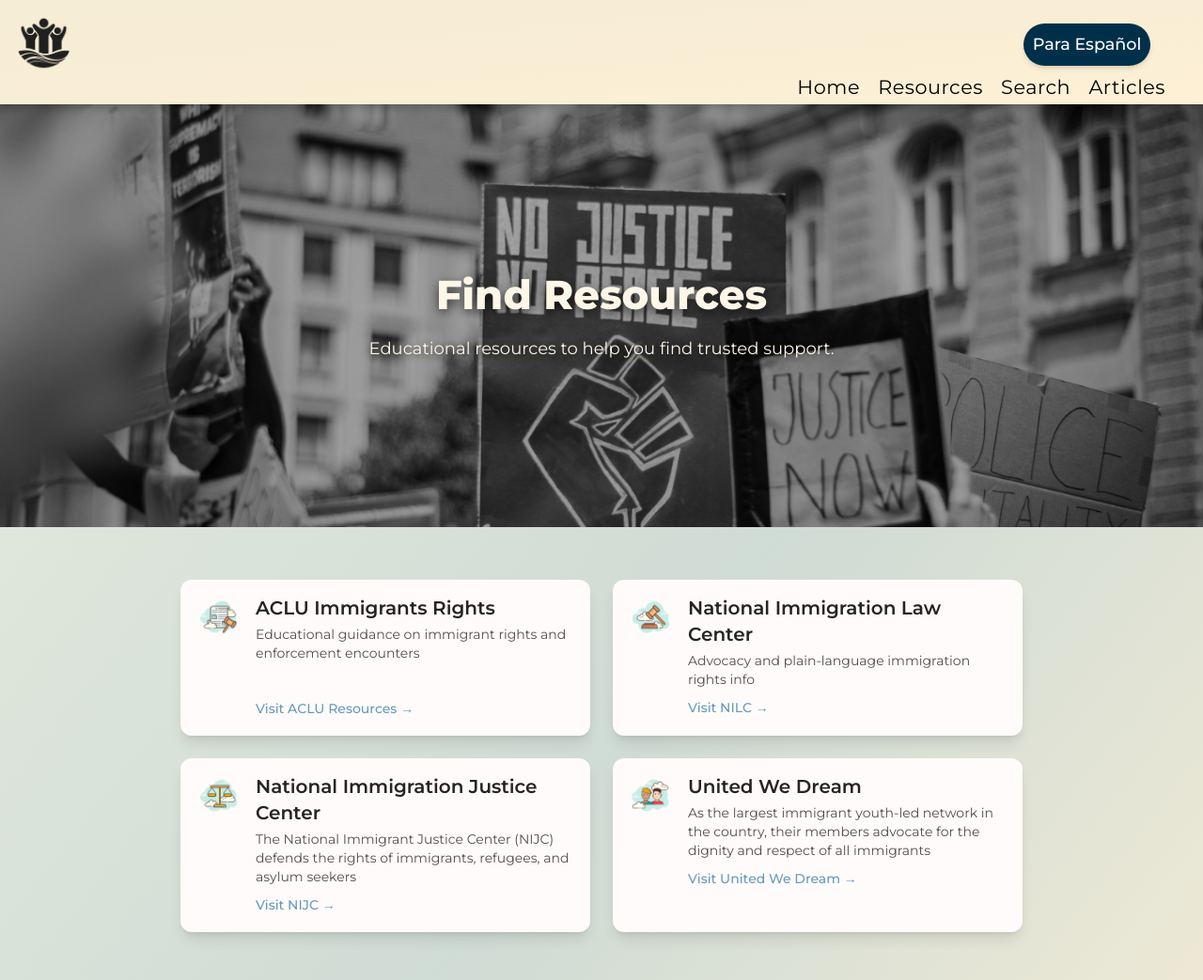
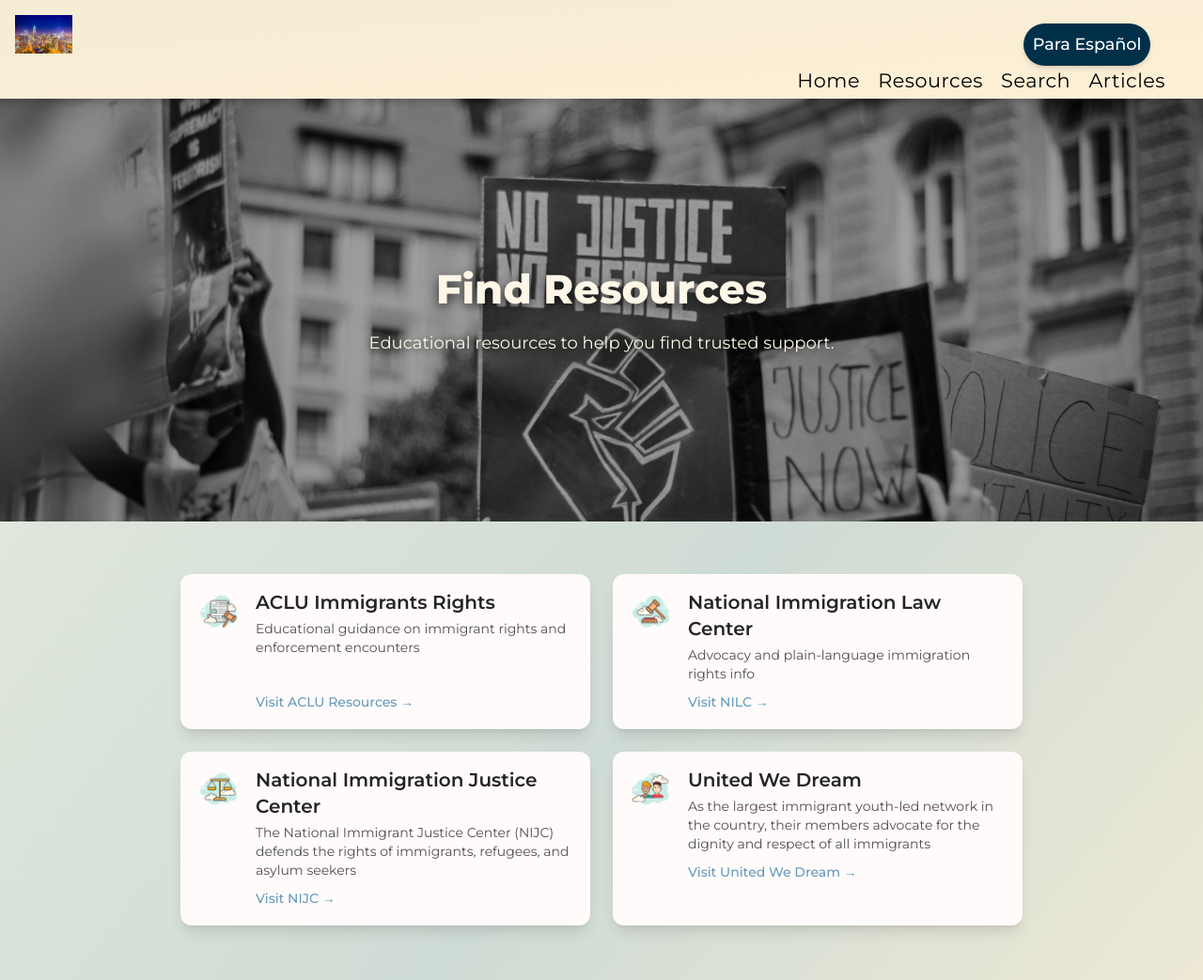
Before and after one commit to HoushAbbasz/Hope-Hacks-filtered-, a plain HTML site: page frontend/pages/kyr.html in a window 1280 px wide. Shown: the top 1043 px of the page at 94% size. Drawn offline with nearby package versions, Linux system fonts and the light colour scheme.

```diff
--- a/frontend/pages/kyr.html
+++ b/frontend/pages/kyr.html
@@ -29,7 +29,7 @@
         <!-- LOGO -->
         <div class='flex flex-row justify-between p-[1rem] text-[1.5rem] font-medium w-full'>
             <a href="../index.html">
-              <img style='width:3.8rem' src='../Assets/images/nav/logo.png' alt='Logo'>
+              <img style='width:3.8rem' src='../Assets/images/kyr/new-hero.png' alt='Logo'>
             </a>
 
         <!-- BUTTON -->
```
